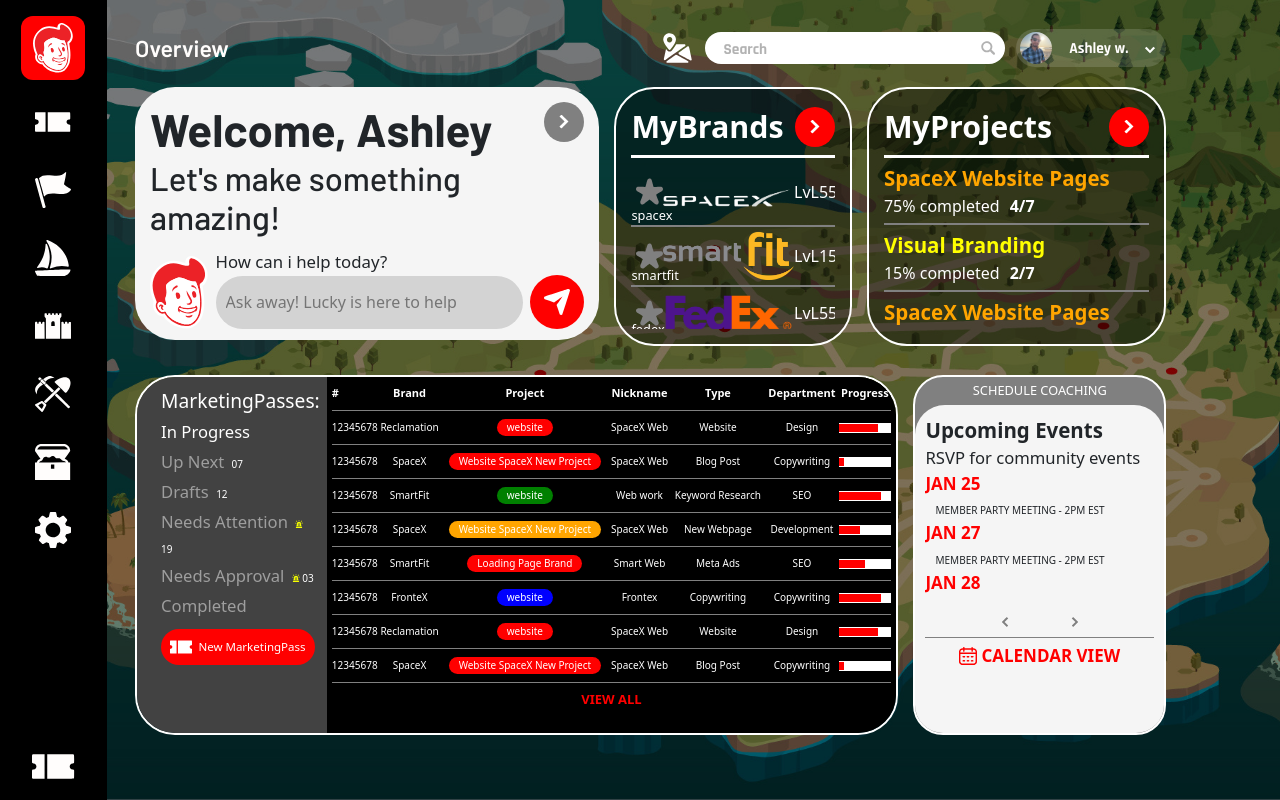
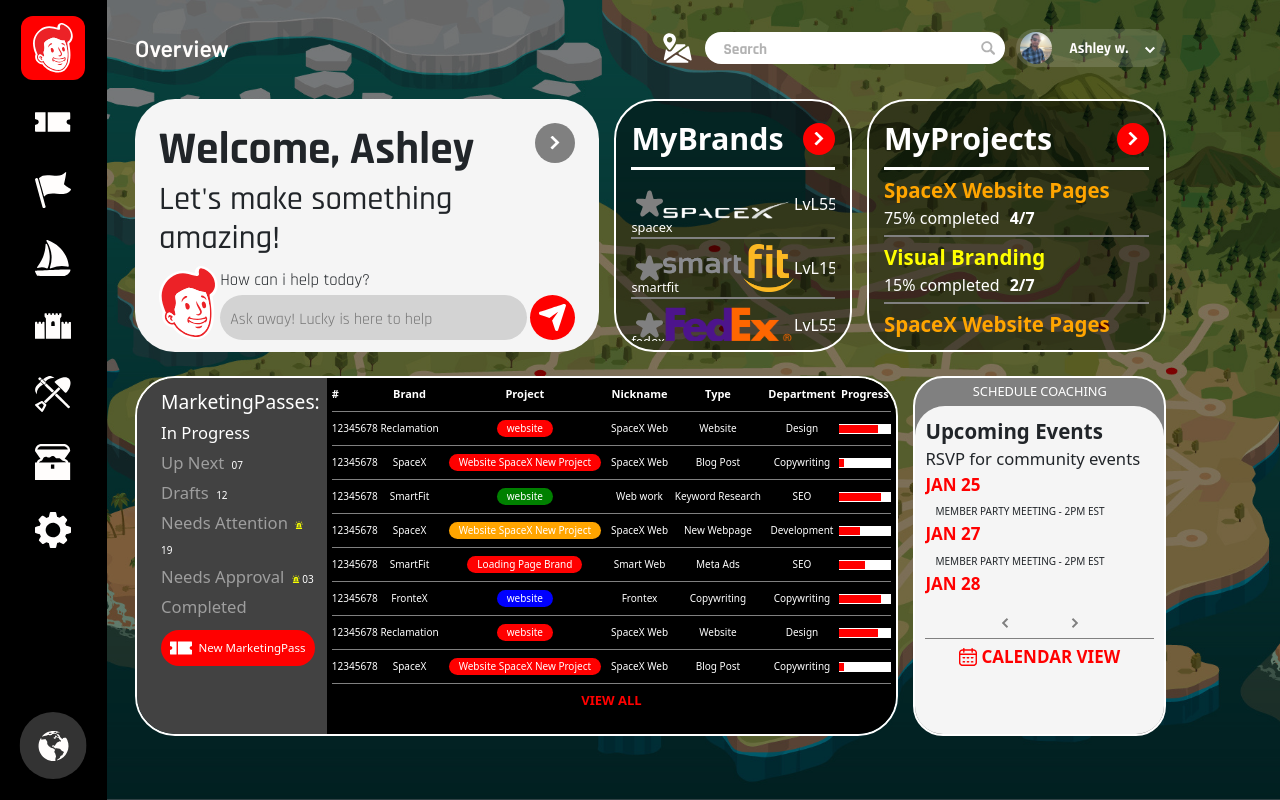
Before and after one commit to Brahmasura/mmpTest, a React (Vite) app: page / in a window 1280 px wide. Built offline with nearby package versions, Linux system fonts and the light colour scheme; grey boxes are pictures that could not be loaded.

Commit message:
first second and third div adjusted

```diff
--- a/src/components/Container/container.module.scss
+++ b/src/components/Container/container.module.scss
@@ -3,38 +3,37 @@
 .mainContainer {
   height: 80vh;
   position: relative;
-  // z-index: 1;
-  margin: 20px 0;
+  // margin: 20px 0;
+  margin-top:4vh;
   display: grid;
-  // grid-template-columns: repeat(4, 1fr);
   grid-template-rows: 31.6vh auto;
-  grid-gap: 35px;
-
+  grid-gap: 3vh;
 
   .rowOne {
     display: grid;
     grid-template-columns: 45% 23% auto;
     column-gap: 1.2vw;
-    height:31.6vh;
+    height: 31.6vh;
 
     .first {
       // grid-column: span 2;
-      height:31.6vh;
+      height: 31.6vh;
       @include grid-box-style;
+      padding: 1.5rem;
 
       background-color: whitesmoke;
     }
 
     .second {
-      // height:31.6vh;
+      height: 31.6vh;
       border: 2px solid white;
-      padding: 15px;
       background-color: rgba(0, 0, 0, 0.4);
       @include grid-box-style;
+      // padding:1.5rem;
     }
 
     .third {
-      // height:31.6vh;
+      height: 31.6vh;
       border: 2px solid white;
       padding: 15px;
       background-color: rgba(0, 0, 0, 0.4);
@@ -46,10 +45,9 @@
     display: grid;
     grid-template-columns: 74% auto;
     column-gap: 1.2vw;
-    height:45vh;
+    height: 45vh;
 
     .fourth {
-
       border: 2px solid white;
       // height:45vh;
       // grid-column: span 3;
@@ -70,3 +68,17 @@
     }
   }
 }
+
+@media (min-width:1300px) and (orientation:landscape){
+  .mainContainer{
+    .rowOne{
+      .second{
+        padding:1.5rem;
+      }
+
+      .third{
+        padding:1.5rem;
+      }
+    }
+  }
+}
--- a/src/components/First/First.jsx
+++ b/src/components/First/First.jsx
@@ -6,33 +6,38 @@
 const First = () => {
   return (
     <>
-       <div className={style.mainDiv}>
-        <h2>Welcome, Ashley</h2><br/>
-        <h3>Let's make something amazing!</h3>
-
+      <div className={style.mainDiv}>
+        <div className="textDiv">
+          <h2>Welcome, Ashley</h2>
+          <br />
+          <h3>Let's make something amazing!</h3>
+        </div>
 
         <div className={style.secondDiv}>
-
           <img src={face} alt="sales guy" />
-
 
           <div className={style.thirdDiv}>
             <p>How can i help today?</p>
             <input type="text" placeholder="Ask away! Lucky is here to help" />
           </div>
 
-
-          <div className={style.fourthDiv}>
-            <img src={send} alt="the send icon"/>
+          <div className={style.sendDiv}>
+            <img src={send} alt="the send icon" />
           </div>
-
         </div>
 
-
-        <More position="absolute" top={0} right={0} backgroundColor="grey" text="CHAT MENU" width={5} height={5} />
-       </div>
+        <More
+          position="absolute"
+          top={0}
+          right={0}
+          backgroundColor="grey"
+          text="CHAT MENU"
+          width={5}
+          height={5}
+        />
+      </div>
     </>
-  )
-}
+  );
+};
 
 export default First;
--- a/src/components/First/first.module.scss
+++ b/src/components/First/first.module.scss
@@ -2,10 +2,14 @@
 
 .mainDiv {
   position: relative;
+  height:100%;
+  display:flex;
+  flex-direction: column;
+  justify-content: space-around;
 
   h2,
   h3 {
-    font-family: "Barlow", sans-serif;
+    font-family: "Rajdhani", sans-serif;
   }
 
   h2 {
@@ -17,7 +21,7 @@
 
   h3 {
     font-size: 4.1vh;
-    margin-bottom: 1.4vh;
+    // margin-bottom: 1.4vh;
     display: inline-block;
   }
 
@@ -28,11 +32,12 @@
 
     & img:first-child {
       // width: 9.2vh;
-      width: 7.2vh;
+      width: 7.3vh;
     }
 
     .thirdDiv {
       p {
+        font-family: "Rajdhani", sans-serif;
         font-size: 2.1vh;
         margin-bottom: 2px;
       }
@@ -41,22 +46,23 @@
         // width: 29vw;
         width: 24vw;
 
-        height: 6.6vh;
+        height: 5.6vh;
         border-radius: 100px;
         background: lightgray;
         border: none;
         padding: 10px;
 
         &::placeholder {
+          font-family: "Rajdhani", sans-serif;
           font-size: 2vh;
         }
       }
     }
 
-    .fourthDiv {
+    .sendDiv {
       background-color: red;
-      width: 6.7vh;
-      height: 6.7vh;
+      width: 5.6vh;
+      height: 5.6vh;
       border-radius: 100px;
       display: flex;
       justify-content: center;
--- a/src/components/Second/second.module.scss
+++ b/src/components/Second/second.module.scss
@@ -4,9 +4,12 @@
   .brandsContainer {
     height: 21.4vh;
     overflow-y: auto;
+    // scrollbar-color: red rgba(0,0,0,0.3);
+    scrollbar-width:none;
 
-        &::-webkit-scrollbar{
-            display:none;
-        }
+
+        // &::-webkit-scrollbar{
+        //     display:none;
+        // }
   }
 }
--- a/src/components/Sidebar/Sidebar.jsx
+++ b/src/components/Sidebar/Sidebar.jsx
@@ -8,6 +8,7 @@
 import tool from "../../assets/sidebar_icons/tool.svg";
 import wheel from "../../assets/sidebar_icons/wheel.svg";
 import mmpLogo from "../../assets/sidebar_icons/mmpLogo.svg";
+import earth from "../../assets/sidebar_icons/Light Dark.svg";
 import { useState } from "react";
 
 const iconsArray = [
@@ -104,7 +105,7 @@
 
         <img
           className={`${style.ticket} ${style.bottom}`}
-          src={ticket}
+          src={earth}
           alt="the ticket logo"
         />
       </div>
--- a/src/components/Title/Title.jsx
+++ b/src/components/Title/Title.jsx
@@ -6,7 +6,7 @@
     <>
      <div className={style.mainDiv}>
         <p>{text}</p>
-        <More backgroundColor="red" text="SEE ALL" width={5} height={5}/>
+        <More backgroundColor="red" text="SEE ALL" width={4} height={4}/>
      </div>
     </>
   )
--- a/src/components/Title/title.module.scss
+++ b/src/components/Title/title.module.scss
@@ -17,7 +17,7 @@
 @media (min-width: 1300px) and (orientation: landscape) {
   .mainDiv {
     p {
-      font-size: 3.5vh;
+      font-size: 3.1vh;
     }
   }
 }
--- a/src/components/moreButton/More.jsx
+++ b/src/components/moreButton/More.jsx
@@ -23,7 +23,7 @@
     right: right,
     text: text,
     backgroundColor: backgroundColor,
-    width:   `${isHovered ? width * 3 : width}vh`,
+    width:   `${isHovered ? width * 2.5 : width}vh`,
     height: `${height}vh`,
   };
 
--- a/src/index.css
+++ b/src/index.css
@@ -2,4 +2,5 @@
   margin:0;
   padding:0;
   box-sizing: border-box;
+  /* font-family:"Rajdhani",sans-serif; */
 }
```
Also changed, not shown: src/assets/sidebar_icons/Light Dark.svg (added).
